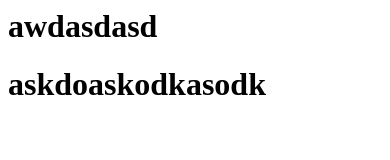
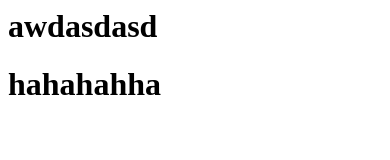
Before and after one commit to nik300904/special_app, a plain HTML site: page index.html in a window 390 px wide. Drawn offline with Linux system fonts and the light colour scheme.

```diff
--- a/index.html
+++ b/index.html
@@ -7,7 +7,7 @@
     <body>
 
         <h1>awdasdasd</h1>
-        <h1>askdoaskodkasodk</h1>
+        <h1>hahahahha</h1>
 
     </body>
 </html>
```
